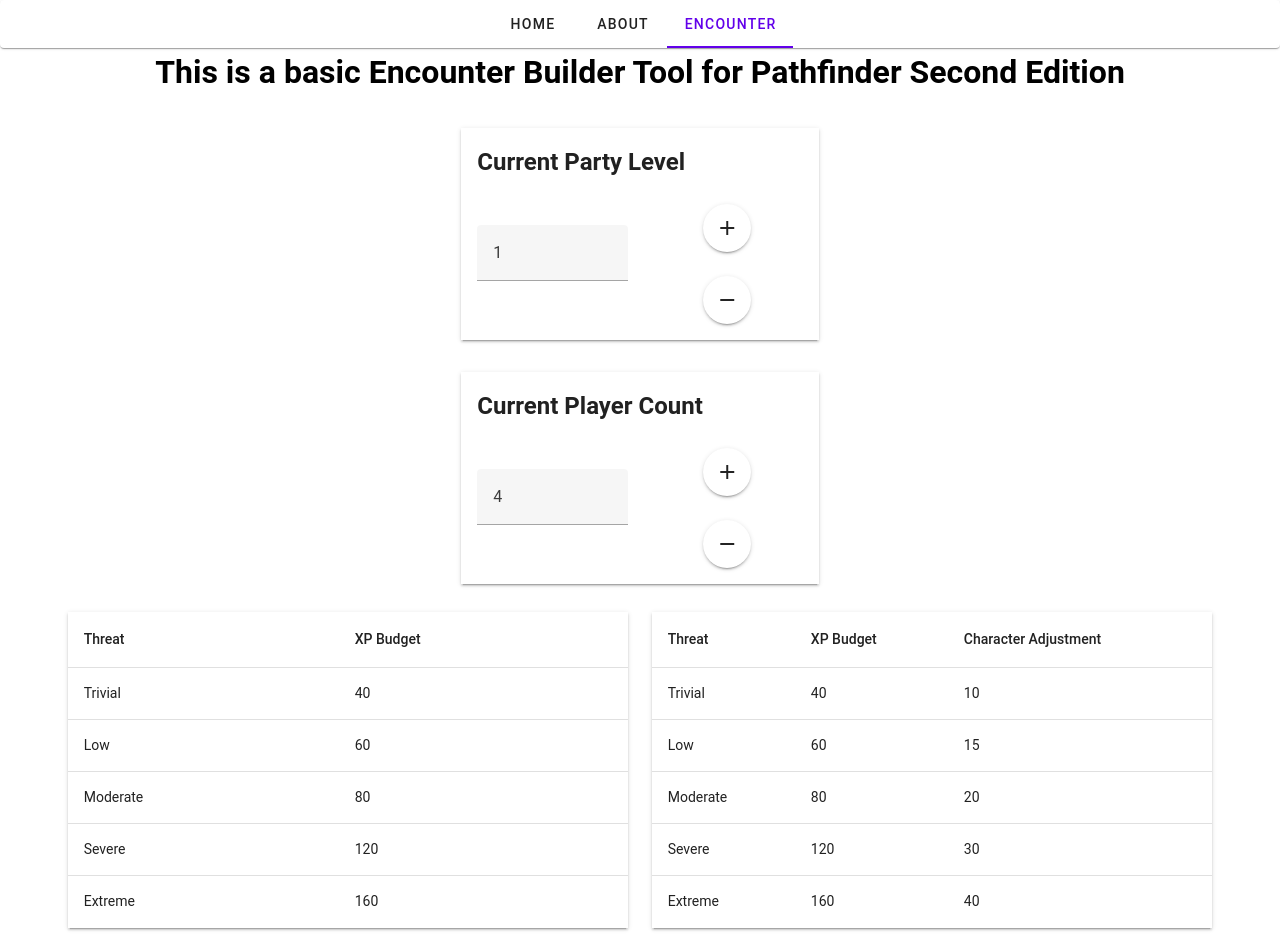
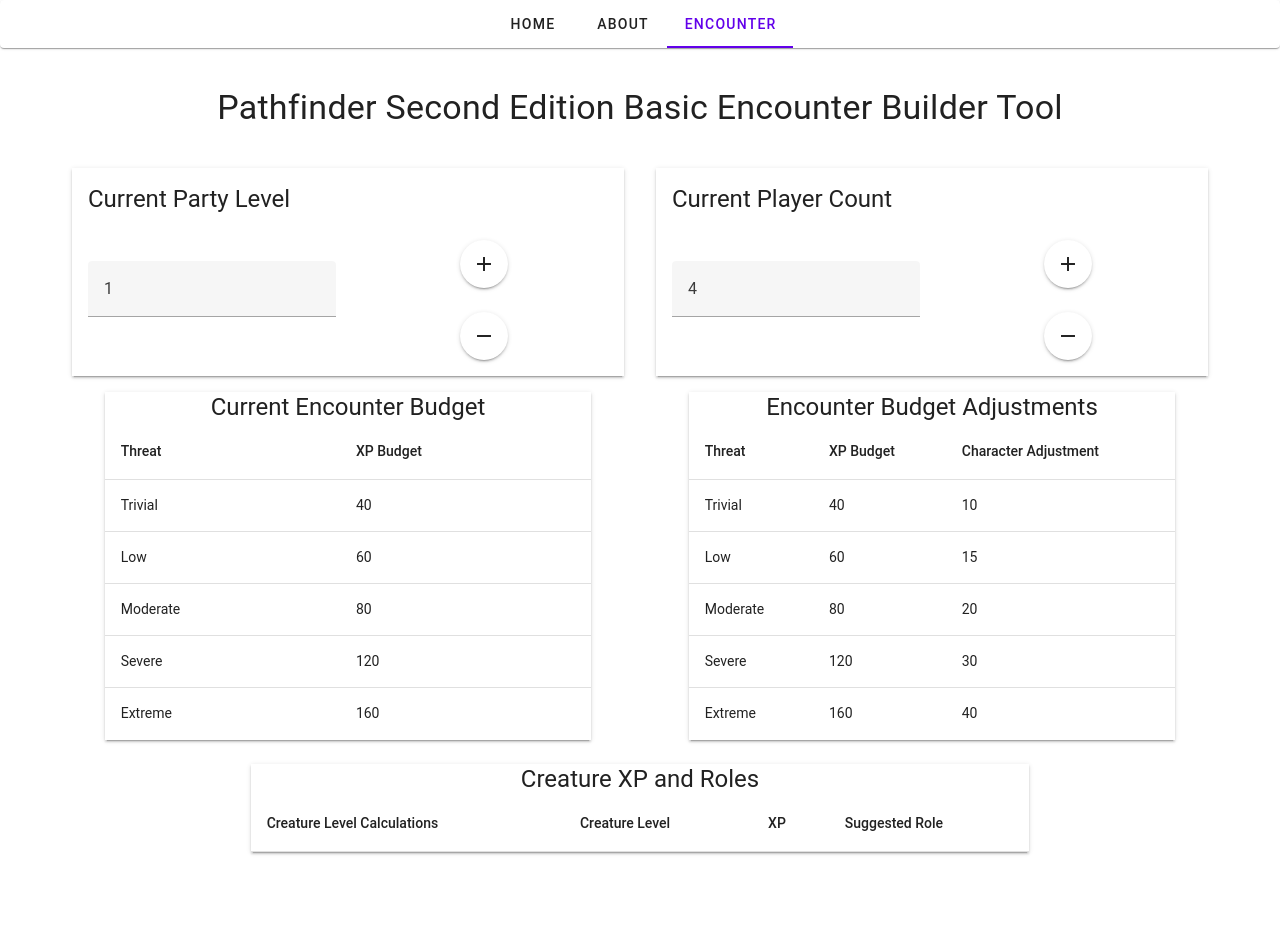
Before and after one commit to PoundKake/pf2e-encounter-builder, a Vue app in the folder pf2e-encounter-builder/: page /encounter in a window 1280 px wide. Shown: the top 952 px of the page. After the commit the page ends 868 px from the top, so only its background shows below. Built offline with nearby package versions, Linux system fonts and the light colour scheme.

Commit message:
code refactoring and cleanup

```diff
--- a/pf2e-encounter-builder/src/components/PartyLevelManager.vue
+++ b/pf2e-encounter-builder/src/components/PartyLevelManager.vue
@@ -1,17 +1,18 @@
 <script setup>
-import { ref } from 'vue'
+import { ref, watch } from 'vue'
 import { usePartyLevelStore } from '@/stores/partylevel'
-import { watch } from 'vue'
+import { XPCalc } from './scripts/xpbudgetCalculations'
 
+const xpcal = new XPCalc()
 const partylevelstore = usePartyLevelStore()
-
 const partylevel = ref(partylevelstore.defaultPartyLevel)
 
 // update party level store with the value of the party level
 watch(partylevel, (updatedPartyLevel) => {
-  partylevelstore.partylevel = updatedPartyLevel
-  console.log(`Party Level Store Value: ${partylevelstore.partylevel}`)
+  partylevelstore.currentpartylevel = updatedPartyLevel
+  xpcal.adjustCreatureXPForPartyLevel()
 })
+
 const elevationValue = 2
 </script>
 <template>
@@ -20,7 +21,7 @@
       <v-container>
         <v-row align="center" justify="center">
           <v-col>
-            <h1 class="h1-text-class">Current Party Level</h1>
+            <v-sheet class="text-h5">Current Party Level</v-sheet>
           </v-col>
         </v-row>
         <v-row align="center" justify="center">
@@ -45,8 +46,4 @@
   </v-container>
 </template>
 
-<style scoped>
-h1 {
-  font-size: 1.5em;
-}
-</style>
+<style scoped></style>
--- a/pf2e-encounter-builder/src/components/PlayerCountManager.vue
+++ b/pf2e-encounter-builder/src/components/PlayerCountManager.vue
@@ -1,16 +1,18 @@
 <script setup>
 import { usePlayerCountStore } from '@/stores/playercount'
 import { ref, watch } from 'vue'
+import { XPCalc } from './scripts/xpbudgetCalculations'
 
+const xpcal = new XPCalc()
 const playercountstore = usePlayerCountStore()
-
 const playercount = ref(playercountstore.defaultPlayerCount)
 
 // update party level store with the value of the party level
 watch(playercount, (updatedPlayerCount) => {
   playercountstore.playerCount = updatedPlayerCount
-  console.log(`Player Count Store Value: ${playercountstore.playerCount}`)
+  xpcal.adjustXPThreatForPlayerCount()
 })
+
 const elevationValue = 2
 </script>
 <template>
@@ -19,7 +21,7 @@
       <v-container>
         <v-row align="center" justify="center">
           <v-col>
-            <h1 class="h1-text-class">Current Player Count</h1>
+            <v-sheet class="text-h5">Current Player Count</v-sheet>
           </v-col>
         </v-row>
         <v-row align="center" justify="center">
@@ -28,13 +30,13 @@
           </v-col>
           <v-col>
             <v-row>
-              <v-col align="center" @click="playercount++">
-                <v-btn icon="add"></v-btn>
+              <v-col align="center">
+                <v-btn @click="playercount++" icon="add"></v-btn>
               </v-col>
             </v-row>
             <v-row>
-              <v-col align="center" @click="playercount--">
-                <v-btn icon="remove"></v-btn>
+              <v-col align="center">
+                <v-btn @click="playercount--" icon="remove"></v-btn>
               </v-col>
             </v-row>
           </v-col>
--- a/pf2e-encounter-builder/src/views/EncounterView.vue
+++ b/pf2e-encounter-builder/src/views/EncounterView.vue
@@ -3,56 +3,79 @@
 import CurrentEncounterBudget from '@/components/CurrentEncounterBudget.vue'
 import PartyLevelManager from '@/components/PartyLevelManager.vue'
 import PlayerCountManager from '@/components/PlayerCountManager.vue'
+import CreatureXPandRoleView from '@/components/CreatureXPandRoleView.vue'
 
 const elevationValue = 2
 </script>
 
 <template>
-  <div class="flex-class">
-    <h1>This is a basic Encounter Builder Tool for Pathfinder Second Edition</h1>
-  </div>
+  <v-container>
+    <!-- Spacer Row -->
+    <v-row><v-col></v-col></v-row>
+    <v-row>
+      <v-col>
+        <v-sheet class="d-flex justify-center text-h4">
+          Pathfinder Second Edition Basic Encounter Builder Tool
+        </v-sheet>
+      </v-col>
+    </v-row>
+    <!-- Spacer Row -->
+    <v-row><v-col></v-col></v-row>
 
-  <v-container>
-    <v-row no-gutters class="flex-class">
-      <v-col></v-col>
+    <!-- Party Level and Player Count Managers -->
+    <v-row no-gutters class="d-flex">
+      <!-- Party Level Manager -->
       <v-col>
-        <v-sheet class="flex-class">
+        <v-sheet class="d-flex w-20">
           <PartyLevelManager />
         </v-sheet>
       </v-col>
-      <v-col></v-col>
-    </v-row>
-    <v-row no-gutters class="flex-class">
-      <v-col></v-col>
+      <!-- Player Count Manager -->
       <v-col>
-        <v-sheet class="flex-class">
+        <v-sheet class="d-flex w-20">
           <PlayerCountManager />
         </v-sheet>
       </v-col>
-      <v-col></v-col>
     </v-row>
-    <v-row no-gutters class="flex-class">
-      <v-col class="margin-class">
+
+    <!-- Encounter Budgets -->
+    <v-row no-gutters class="d-flex">
+      <!-- Current Encounter Budget -->
+      <v-col cols="5" class="justify-center mx-auto">
         <v-sheet :elevation="elevationValue">
+          <div class="d-flex justify-center text-h5">Current Encounter Budget</div>
           <CurrentEncounterBudget />
         </v-sheet>
       </v-col>
-      <v-col class="margin-class">
+
+      <!-- Default Encounter Budget -->
+      <v-col cols="5" class="justify-center mx-auto">
         <v-sheet :elevation="elevationValue">
+          <div class="d-flex justify-center text-h5">Encounter Budget Adjustments</div>
           <EncounterBudget />
         </v-sheet>
       </v-col>
+    </v-row>
+
+    <!-- Spacer Row -->
+    <v-row><v-col></v-col></v-row>
+
+    <!-- Creature XP and Role -->
+    <v-row no-gutters class="d-flex mx-auto">
+      <v-col></v-col>
+      <v-col cols="8">
+        <v-sheet :elevation="elevationValue">
+          <div class="d-flex justify-center text-h5">Creature XP and Roles</div>
+          <CreatureXPandRoleView />
+        </v-sheet>
+      </v-col>
+      <v-col></v-col>
     </v-row>
   </v-container>
 </template>
 
 <style>
-.flex-class {
-  display: flex;
-  justify-content: center;
-}
-
-.margin-class {
-  margin: 1%;
+@media {
+  max-width: 1000px;
 }
 </style>
```
